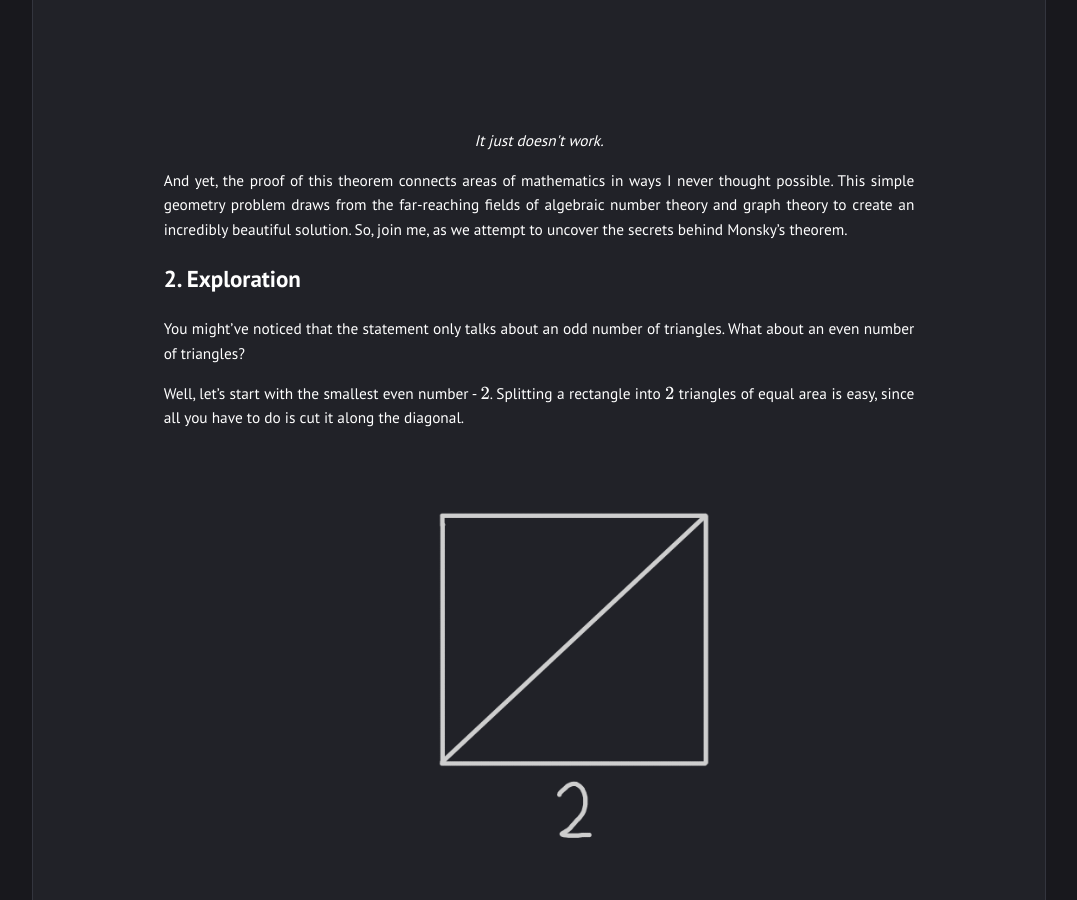
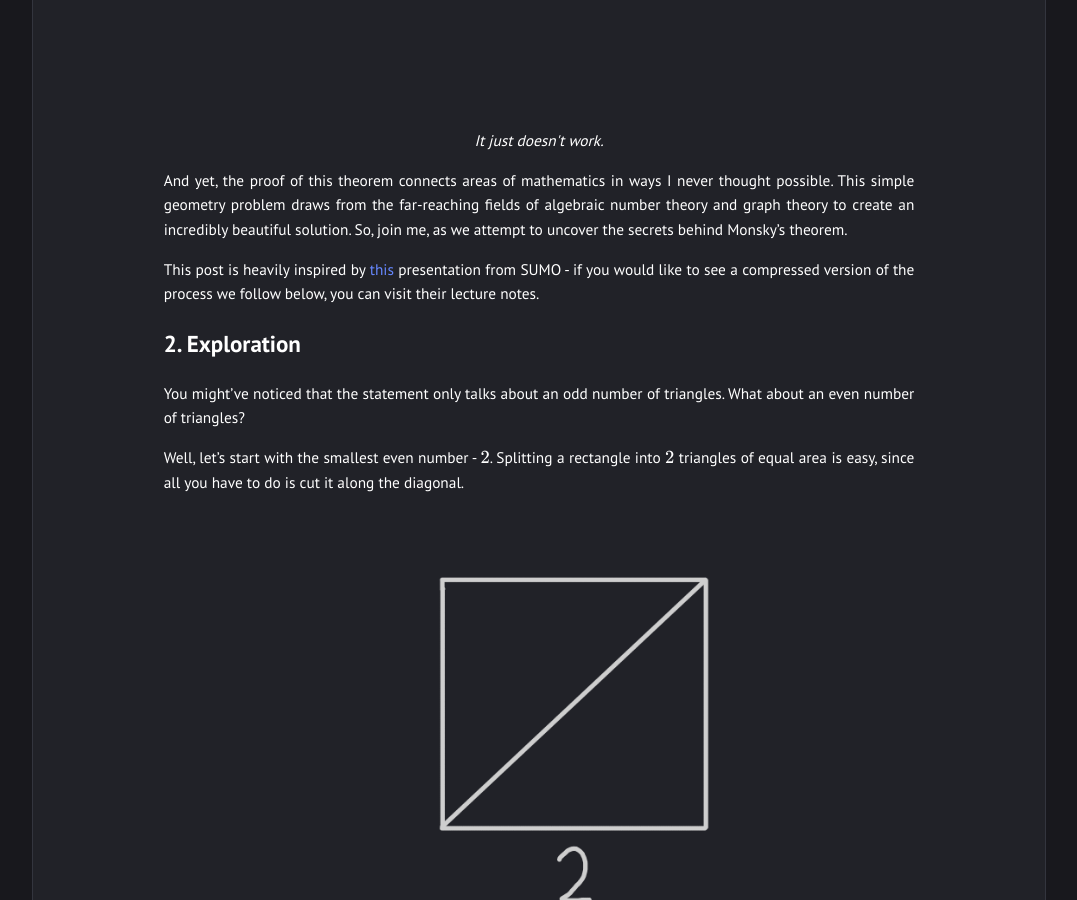
Before and after one commit to stonkpotato/mathematisms, a Jekyll site: the page built from _posts/2024-08-18-monskys-theorem.md, in a window 1280 px wide and 900 px high, scrolled down 2102 px. Shown: the whole window, without its empty margins (101-1178 px from the left). Built offline with Jekyll 4.4.1, drawn with Linux system fonts in a browser that asks for light colours.

Commit message:
copyright lmao

```diff
--- a/_posts/2024-08-18-monskys-theorem.md
+++ b/_posts/2024-08-18-monskys-theorem.md
@@ -36,6 +36,8 @@ In fact, more generally, there’s no possible way to split up a square into an
 <p style="text-align: center;"><i>It just doesn't work.</i></p>
 
 And yet, the proof of this theorem connects areas of mathematics in ways I never thought possible. This simple geometry problem draws from the far-reaching fields of algebraic number theory and graph theory to create an incredibly beautiful solution. So, join me, as we attempt to uncover the secrets behind Monsky’s theorem.
+
+This post is heavily inspired by [this](https://stanford.edu/~sfh/sumo_monsky.pdf) presentation from SUMO - if you would like to see a compressed version of the process we follow below, you can visit their lecture notes.
 
 ## 2. Exploration
 
```
